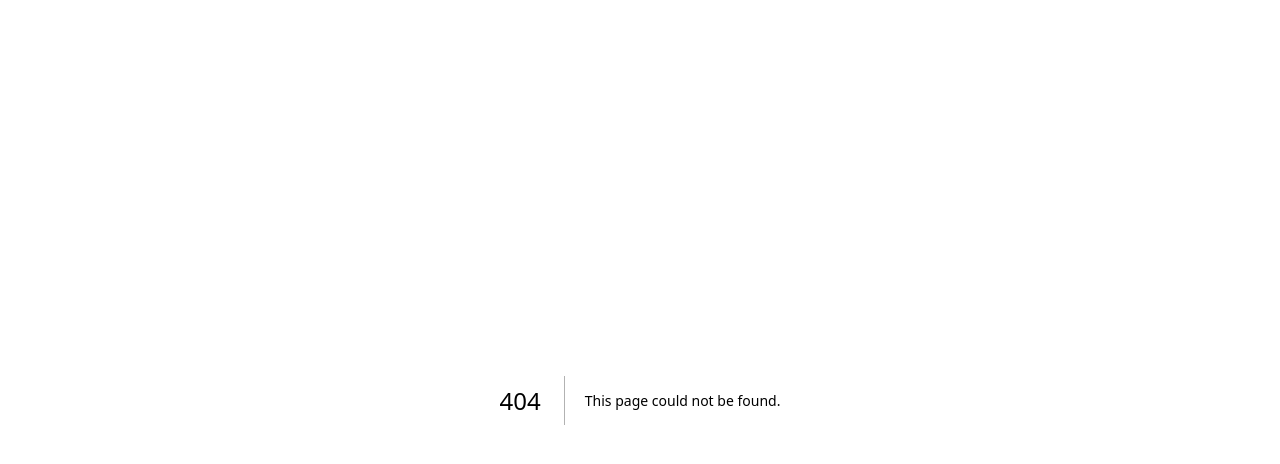
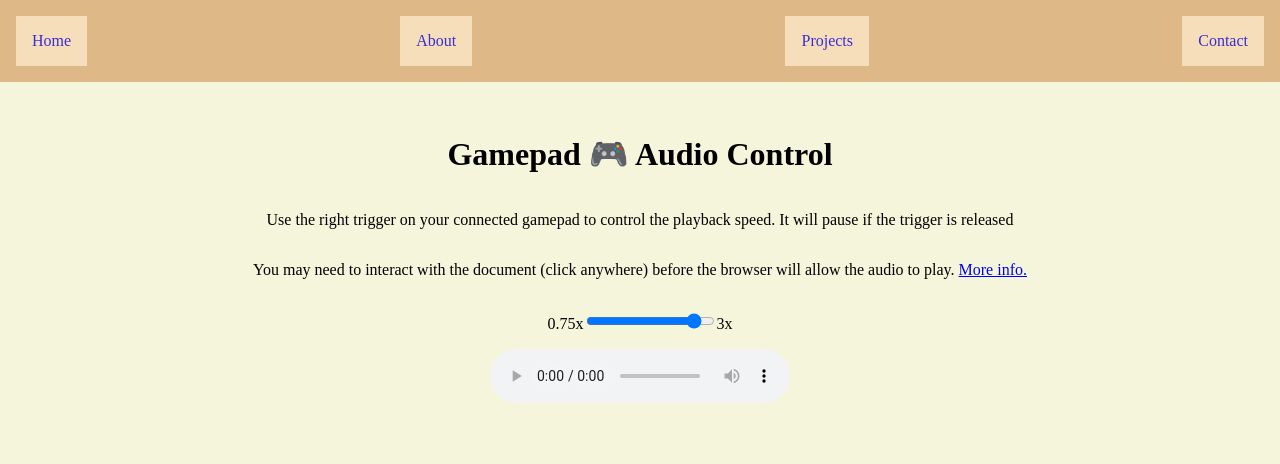
Before and after one commit to dusty-g/personal-website, a Next.js app: page /projects/slider in a window 1280 px wide. Before the commit this address had no page. Shown: the top 464 px of the page. Built offline with nearby package versions, Linux system fonts and the light colour scheme.

Commit message:
add gamepad audio control page

```diff
--- a/pages/projects.tsx
+++ b/pages/projects.tsx
@@ -30,6 +30,7 @@ export default function Projects() {
                         <li>Deployed to Google App Engine</li>
                         <li><Link href="https://github.com/dusty-g/personal-website"><svg xmlns="http://www.w3.org/2000/svg" width="20" height="15" ><g transform="scale(0.15)"><path fill-rule="evenodd" clip-rule="evenodd" d="M48.854 0C21.839 0 0 22 0 49.217c0 21.756 13.993 40.172 33.405 46.69 2.427.49 3.316-1.059 3.316-2.362 0-1.141-.08-5.052-.08-9.127-13.59 2.934-16.42-5.867-16.42-5.867-2.184-5.704-5.42-7.17-5.42-7.17-4.448-3.015.324-3.015.324-3.015 4.934.326 7.523 5.052 7.523 5.052 4.367 7.496 11.404 5.378 14.235 4.074.404-3.178 1.699-5.378 3.074-6.6-10.839-1.141-22.243-5.378-22.243-24.283 0-5.378 1.94-9.778 5.014-13.2-.485-1.222-2.184-6.275.486-13.038 0 0 4.125-1.304 13.426 5.052a46.97 46.97 0 0 1 12.214-1.63c4.125 0 8.33.571 12.213 1.63 9.302-6.356 13.427-5.052 13.427-5.052 2.67 6.763.97 11.816.485 13.038 3.155 3.422 5.015 7.822 5.015 13.2 0 18.905-11.404 23.06-22.324 24.283 1.78 1.548 3.316 4.481 3.316 9.126 0 6.6-.08 11.897-.08 13.526 0 1.304.89 2.853 3.316 2.364 19.412-6.52 33.405-24.935 33.405-46.691C97.707 22 75.788 0 48.854 0z" fill="#24292f"/></g></svg>GitHub Repo</Link></li>
                         </ul></li>
+                        <li><Link href="projects/slider">Gamepad Audio Control</Link></li>
                         <li><Link href="projects/cellularAutomata/">Cellular Automata</Link></li>
                         <li><Link href="projects/fizzbuzz">FizzBuzz</Link></li>
                         <li><Link href="/pokemon.html">Experimenting with P5.js</Link></li>
--- /dev/null
+++ b/pages/projects/slider.js
@@ -0,0 +1,156 @@
+// components/Slider.js
+import { useEffect, useRef } from "react";
+//gamepad api
+//https://developer.mozilla.org/en-US/docs/Web/API/Gamepad_API/Using_the_Gamepad_API
+
+
+
+import Head from 'next/head'
+import Nav from '../../components/nav'
+
+export default function Slider() {
+  // Create a ref to store the slider element
+  const sliderRef = useRef(null);
+  const audioRef = useRef(null);
+
+
+
+  //initialize the playback speed to be 0.1. wait until the audio element is loaded before setting the playback speed.
+  // set audioRef to the audio element
+  useEffect(() => {
+    const audio = document.querySelector("audio");
+    audio.playbackRate = 0.1;
+    audioRef.current = audio;
+  }, []);
+
+
+  // Skip ahead 30 seconds
+  function skipAhead(audioRef) {
+    const currentTime = audioRef.current.currentTime;
+    // Add 30 seconds to the current time
+    const newTime = currentTime + 30;
+    // Set the current time of the audio element to the new time
+    audioRef.current.currentTime = newTime;
+  }
+  // Skip back 30 seconds
+  function skipBack(audioRef) {
+    const currentTime = audioRef.current.currentTime;
+    // Subtract 30 seconds from the current time
+    const newTime = currentTime - 30;
+    // Set the current time of the audio element to the new time
+    audioRef.current.currentTime = newTime;
+  }
+
+
+
+
+  // debounce function to prevent multiple calls for each button press
+  function debounce(func, wait = 300) {
+    let timeout;
+    return function (...args) {
+      clearTimeout(timeout);
+      timeout = setTimeout(() => {
+        func.apply(this, args);
+      }, wait);
+    };
+  }
+
+
+
+
+  function handleRightTrigger(gamepad) {
+
+    if (gamepad && gamepad.buttons[7]) {
+
+
+      // Get the value of the right trigger, which ranges from 0 to 1
+      const triggerValue = gamepad.buttons[7].value;
+      // Map the trigger value to the slider range, which is from 0.75 to 3
+      const sliderValue = triggerValue * (3 - 0.75) + 0.75;
+      // Set the slider value
+      sliderRef.current.value = sliderValue;
+      // Update the playback speed of the audio element
+      audioRef.current.playbackRate = sliderRef.current.value;
+      //if the playbackRate is less than or equal to 0.75, pause the audio element
+      if (audioRef.current.playbackRate <= 0.75) {
+        audioRef.current.pause();
+      }
+      //if the playbackRate is greater than 0.6, play the audio element
+      if (audioRef.current.playbackRate > 0.75) {
+        audioRef.current.play();
+      }
+    }
+  }
+
+
+
+
+  // Define a function to handle gamepad input
+  function handleGamepadInput() {
+
+    // Get the first connected gamepad
+    const gamepad = navigator.getGamepads()[0];
+      // control the playback speed with the right trigger
+      handleRightTrigger(gamepad);
+      // skip ahead 30 seconds if the right bumper is pressed
+      //todo: handleRightBumper(gamepad);
+      // skip back 30 seconds if the left bumper is pressed
+      //todo: handleLeftBumper(gamepad);
+    // Request the next animation frame
+    window.requestAnimationFrame(handleGamepadInput);
+  }
+
+  // Add an event listener for the gamepadconnected event on mount
+  useEffect(() => {
+    window.addEventListener("gamepadconnected", (e) => {
+      console.log(`Gamepad connected at index ${e.gamepad.index}: ${e.gamepad.id}`);
+      // Start a loop to check for gamepad input every frame
+      window.requestAnimationFrame(handleGamepadInput);
+    });
+
+    window.addEventListener("gamepaddisconnected", (e) => {
+      console.log(`Gamepad disconnected from index ${e.gamepad.index}: ${e.gamepad.id}`);
+    });
+
+  }, []);
+
+  return (
+    <>
+        <Head>
+            <title>Gamepad Audio Control</title>
+            <meta name="viewport" content="width=device-width, initial-scale=1" />
+            <link rel="icon" href="/favicon.ico" />
+        </Head>
+        <Nav />
+        <main className="main">
+    <h1>Gamepad 🎮 Audio Control</h1>
+
+    <p>Use the right trigger on your connected gamepad to control the playback speed. It will pause if the trigger is released</p>
+    <p>You may need to interact with the document (click anywhere) before the browser will allow the audio to play. <a href='https://developer.chrome.com/blog/autoplay/'>More info.</a> </p>
+
+
+    <p>0.75x
+    <input
+      type="range"
+      id="slider-control-0001"
+
+      min="0.75"
+      max="3"
+      step="0.01"
+      touch-action="pan-y"
+      style={{ touchAction: "pan-y" }}
+      aria-valuetext="Normal speed"
+      ref={sliderRef}
+    />3x</p>
+
+    {/* start the playback speed at 0.5 */}
+    <audio src="https://www.archive.org/download/moby_dick_librivox/mobydick_001_002_melville.mp3" controls autoPlay={false} preload="auto" />
+    </main>
+
+    </>
+
+
+  );
+
+
+}
```
